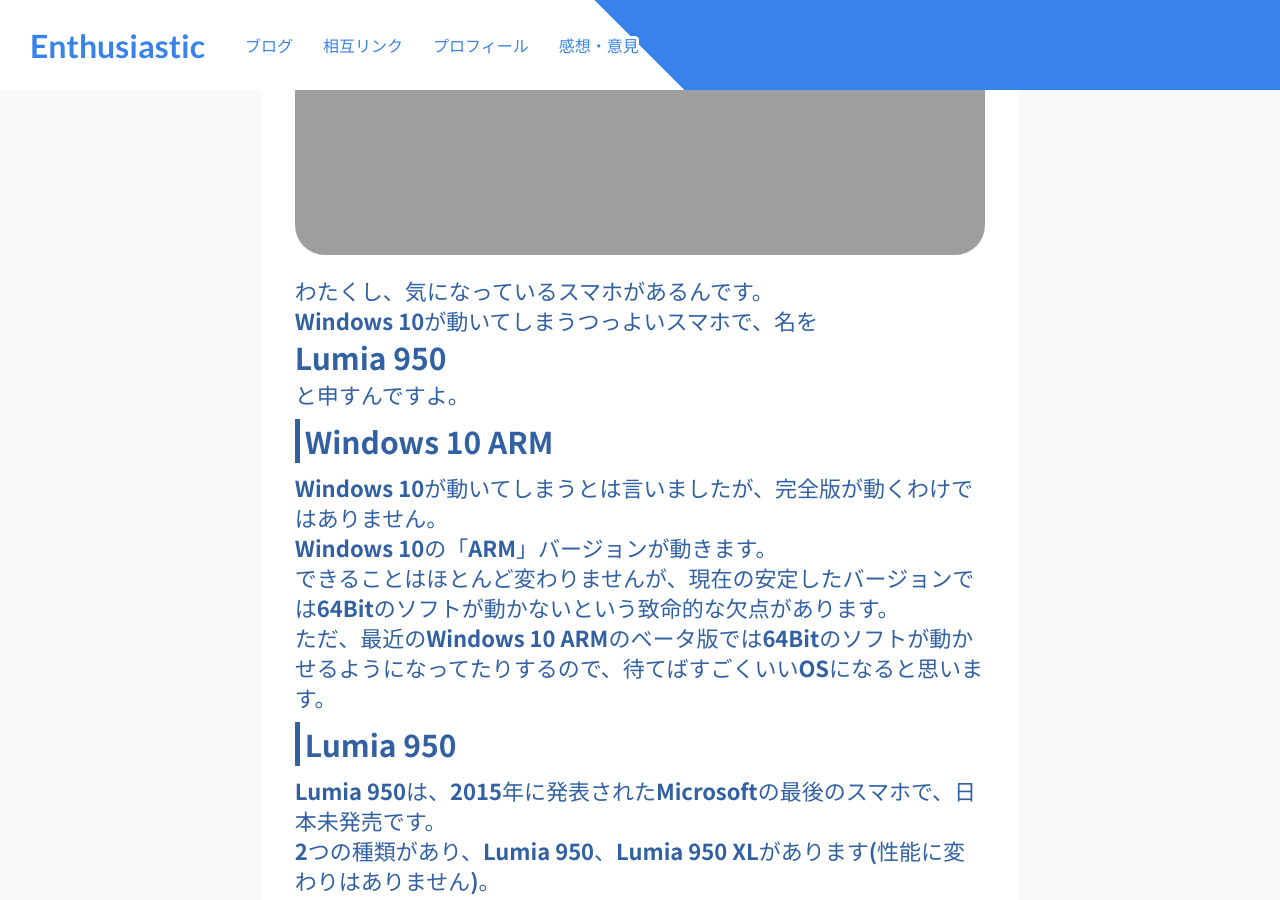
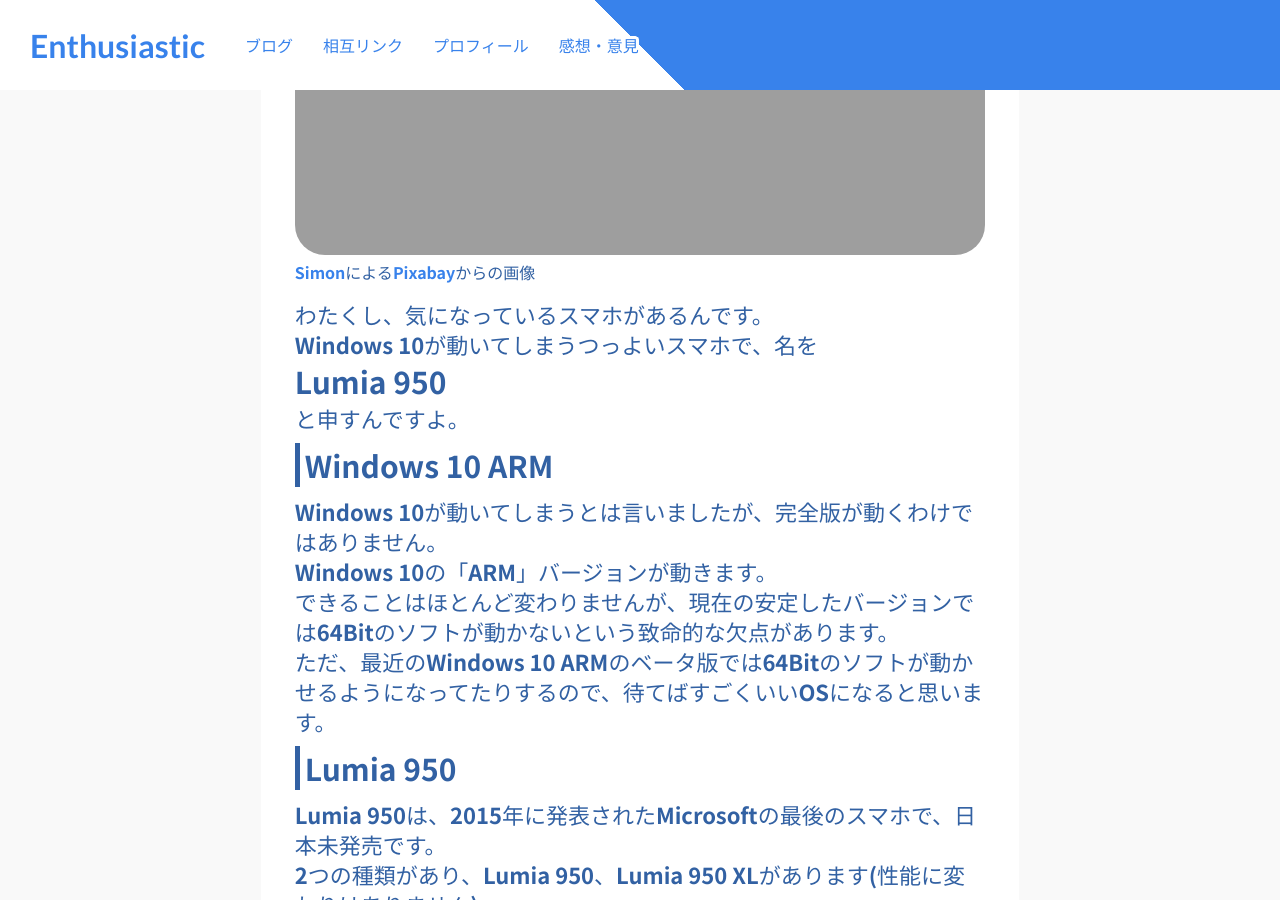
Before and after one commit to Diawadenta/Diawadenta.github.io, a Jekyll site: the page built from _posts/2020-12-17-smartphone-running-windows.markdown, in a window 1280 px wide and 900 px high, scrolled down 468 px. Built offline with Jekyll 4.4.1, drawn with Linux system fonts in a browser that asks for light colours.

Commit message:
Update 2020-12-17-smartphone-running-windows.markdown

```diff
--- a/_posts/2020-12-17-smartphone-running-windows.markdown
+++ b/_posts/2020-12-17-smartphone-running-windows.markdown
@@ -3,6 +3,7 @@
 pagename: "Windowsの動くスマホ"
 showfooter: True
 image: windows.png
+imagecaption: <a href="https://pixabay.com/ja/users/simon-3/?utm_source=link-attribution&amp;utm_medium=referral&amp;utm_campaign=image&amp;utm_content=886462">Simon</a>による<a href="https://pixabay.com/ja/?utm_source=link-attribution&amp;utm_medium=referral&amp;utm_campaign=image&amp;utm_content=886462">Pixabay</a>からの画像
 ---
 
 
```
